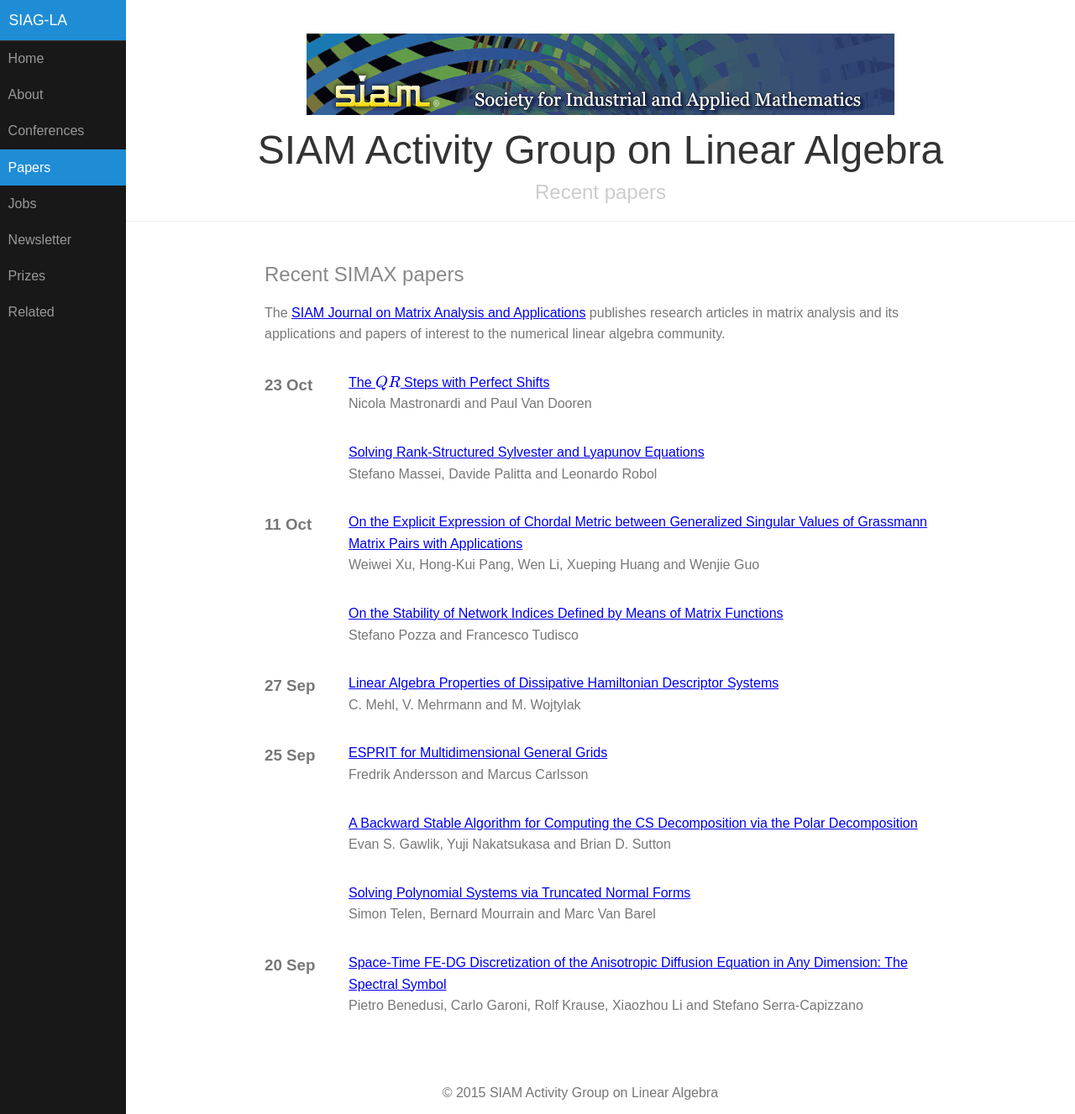
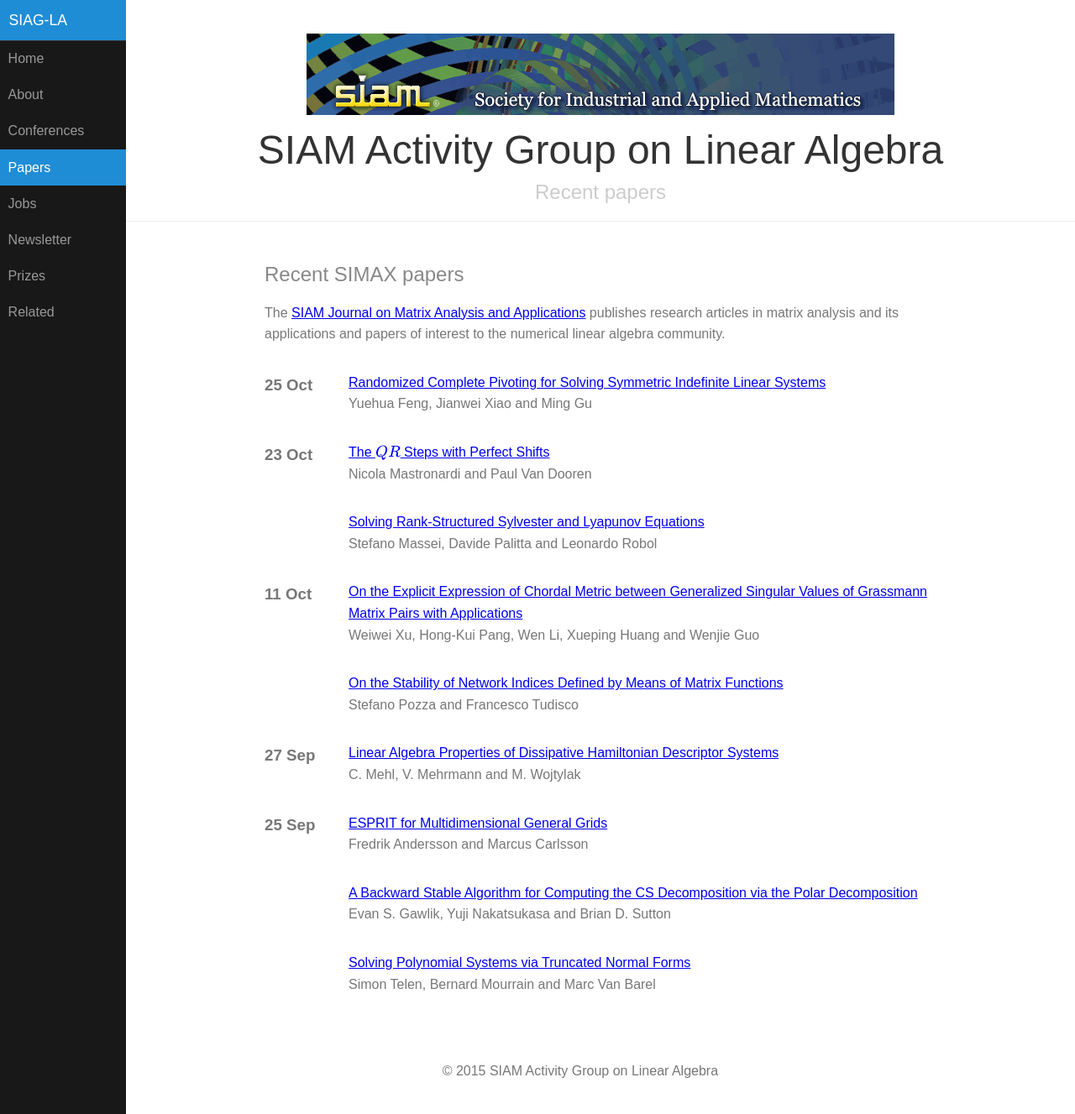
Before and after one commit to dbindel/siagla, a Jekyll site: the page built from simax.html, in a window 1280 px wide and 1327 px high. Shown: the whole window at 84% size. Built offline with Jekyll 4.4.1, drawn with Linux system fonts in a browser that asks for light colours; formulas are drawn with MathJax 3.

Commit message:
Automated updates to simax.yml

```diff
--- a/_data/simax.yml
+++ b/_data/simax.yml
@@ -3134,3 +3134,11 @@
   pp_start: '1591'
   title: The $QR$ Steps with Perfect Shifts
   volume: '39'
+- authors: Yuehua Feng, Jianwei Xiao and Ming Gu
+  date: '2018-10-25T07:00:00Z'
+  doi: doi:10.1137/17M1150013
+  link: https://epubs.siam.org/doi/abs/10.1137/17M1150013?ai=s7&mi=3ezuvv&af=R
+  pp_end: '1641'
+  pp_start: '1616'
+  title: Randomized Complete Pivoting for Solving Symmetric Indefinite Linear Systems
+  volume: '39'
```
